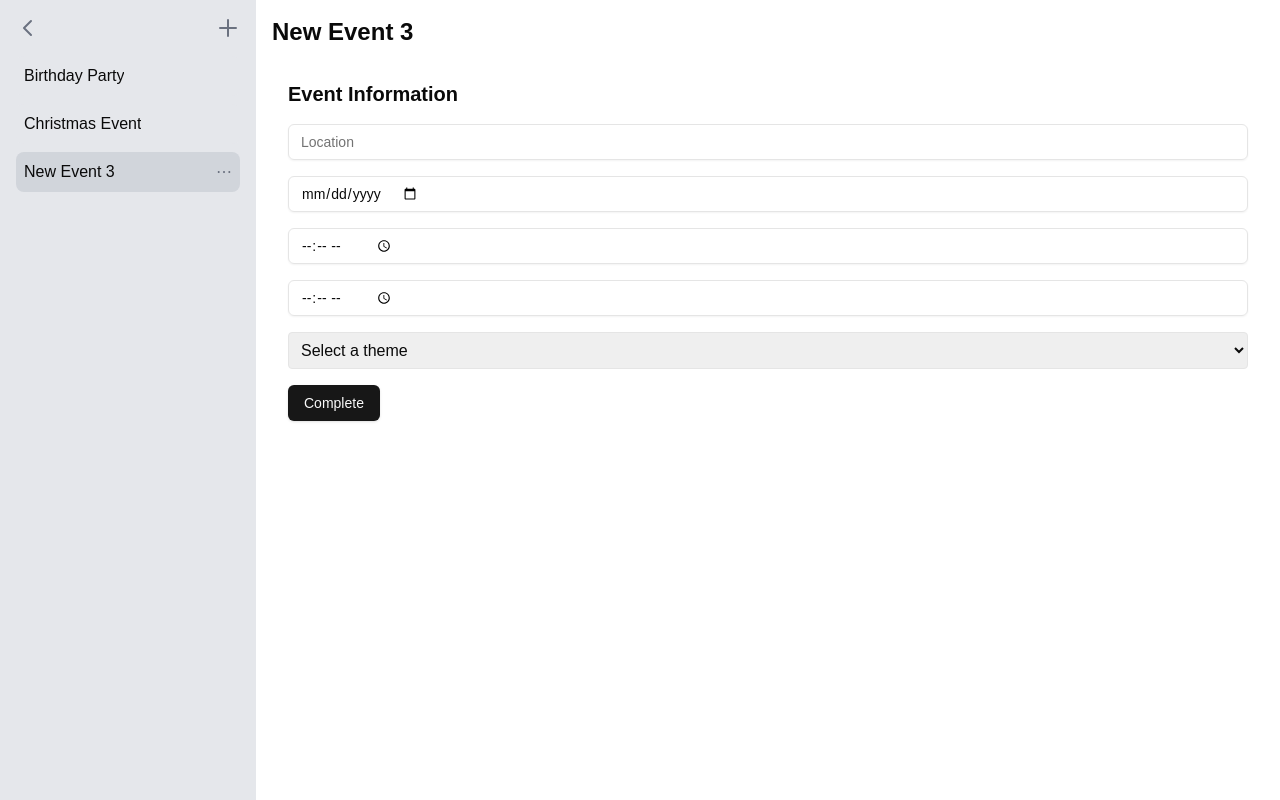
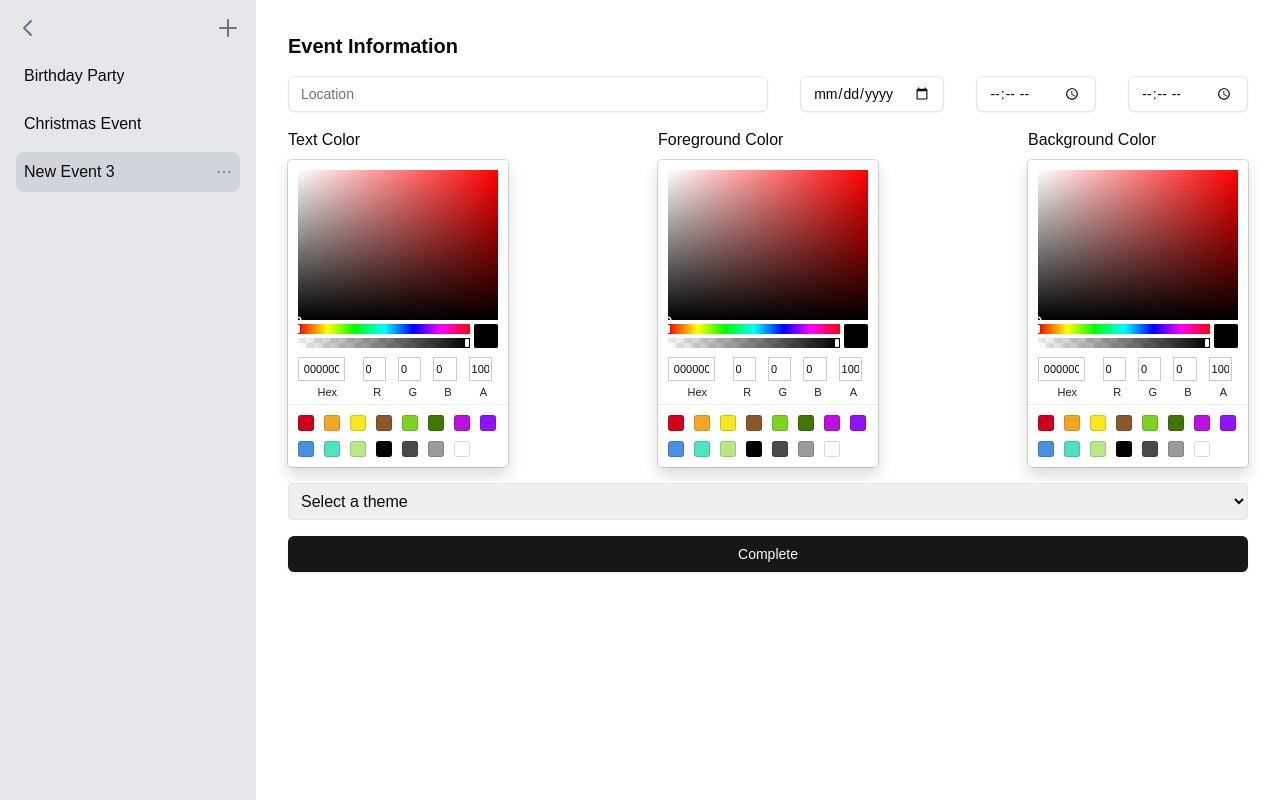
Before and after one commit to Simon-jmk/Wink-AI-Invite-Maker, a Next.js app: page / in a window 1280 px wide. Both pictures are taken after a click on the button 228 px from the left and 28 px from the top of the page. Built offline with nearby package versions, Linux system fonts and the light colour scheme.

Commit message:
Chat frontend + some more data for promt

```diff
--- a/package.json
+++ b/package.json
@@ -17,6 +17,7 @@
     "lucide-react": "^0.451.0",
     "next": "14.2.15",
     "react": "^18",
+    "react-color": "^2.19.3",
     "react-dom": "^18",
     "tailwind-merge": "^2.5.3",
     "tailwindcss-animate": "^1.0.7"
@@ -24,6 +25,7 @@
   "devDependencies": {
     "@types/node": "^20",
     "@types/react": "^18",
+    "@types/react-color": "^3.0.12",
     "@types/react-dom": "^18",
     "eslint": "^8",
     "eslint-config-next": "14.2.15",
--- a/src/components/EventForm.tsx
+++ b/src/components/EventForm.tsx
@@ -3,6 +3,7 @@
 import React, { useState, useEffect } from "react";
 import { Input } from "@/components/ui/input";
 import { Button } from "@/components/ui/button";
+import { SketchPicker } from "react-color";
 
 interface EventFormProps {
   eventData: {
@@ -10,6 +11,9 @@ interface EventFormProps {
     name: string;
     location: string;
     date: string;
+    textColor: string;
+    fgColor: string;
+    bgColor: string;
     startTime: string;
     endTime: string;
     theme: string;
@@ -18,6 +22,9 @@ interface EventFormProps {
     location: string;
     date: string;
     startTime: string;
+    textColor: string;
+    fgColor: string;
+    bgColor: string;
     endTime: string;
     theme: string;
   }) => void;
@@ -29,6 +36,9 @@ const EventForm: React.FC<EventFormProps> = ({ eventData, onComplete }) => {
     date: eventData.date,
     startTime: eventData.startTime, // Changed to startTime
     endTime: eventData.endTime,
+    textColor: eventData.textColor,
+    bgColor: eventData.bgColor,
+    fgColor: eventData.fgColor,
     theme: eventData.theme,
   });
 
@@ -38,12 +48,19 @@ const EventForm: React.FC<EventFormProps> = ({ eventData, onComplete }) => {
       date: eventData.date,
       startTime: eventData.startTime,
       endTime: eventData.endTime, // Reset endTime when eventData changes
+      textColor: eventData.textColor,
+      bgColor: eventData.bgColor,
+      fgColor: eventData.fgColor,
       theme: eventData.theme,
     });
   }, [eventData]);
 
   const handleNext = () => {
     onComplete(formData);
+  };
+
+  const handleColorChange = (color: { hex: string }, colorType: string) => {
+    setFormData({ ...formData, [colorType]: color.hex });
   };
 
   const handleChange = (
@@ -53,37 +70,64 @@ const EventForm: React.FC<EventFormProps> = ({ eventData, onComplete }) => {
   };
 
   return (
-    <div className="p-4">
+    <div className="p-4 flex flex-col">
       <h2 className="text-xl font-bold mb-4">Event Information</h2>
+
+      <div className="flex justify-between">
         <Input
           type="text"
           name="location"
           placeholder="Location"
           value={formData.location}
           onChange={handleChange}
-        className="mb-4"
+          className="mb-4 w-1/2"
         />
+
         <Input
           type="date"
           name="date"
           value={formData.date}
           onChange={handleChange}
-        className="mb-4"
+          className="mb-4 w-1/7"
         />
         <Input
           type="time"
           name="startTime"
           value={formData.startTime}
           onChange={handleChange}
-        className="mb-4"
+          className="mb-4  w-1/8"
         />
         <Input
           type="time"
           name="endTime"
           value={formData.endTime}
           onChange={handleChange}
-        className="mb-4"
+          className="mb-4  w-1/8"
         />
+      </div>
+      <div className="flex justify-between mb-4">
+        <div>
+          <label className="block mb-2">Text Color</label>
+          <SketchPicker
+            color={formData.textColor}
+            onChange={(color) => handleColorChange(color, "textColor")}
+          />
+        </div>
+        <div>
+          <label className="block mb-2">Foreground Color</label>
+          <SketchPicker
+            color={formData.fgColor}
+            onChange={(color) => handleColorChange(color, "fgColor")}
+          />
+        </div>
+        <div>
+          <label className="block mb-2">Background Color</label>
+          <SketchPicker
+            color={formData.bgColor}
+            onChange={(color) => handleColorChange(color, "bgColor")}
+          />
+        </div>
+      </div>
       <select
         name="theme"
         value={formData.theme}
--- a/src/components/EventName.tsx
+++ b/src/components/EventName.tsx
@@ -22,10 +22,9 @@ const EventName: React.FC<{ name: string; selectEvent: () => void; isSelected: b
   }, [name]);
 
   useEffect(() => {
-    // Only start the typing animation if the event is selected and disableAnimation is false
     if (isSelected && !disableAnimation) {
-      setDisplayedText(""); // Clear the text before starting the animation
-      let index = -1; // Start at 0
+      setDisplayedText("");
+      let index = -1;
 
       const interval = setInterval(() => {
         setDisplayedText((prev) => prev + (name[index] || ""));
@@ -33,12 +32,9 @@ const EventName: React.FC<{ name: string; selectEvent: () => void; isSelected: b
         if (index >= name.length) {
           clearInterval(interval);
         }
-      }, 60); // Adjust speed as needed
-
-      // Cleanup interval when the component unmounts or updates
+      }, 60);
       return () => clearInterval(interval);
     } else {
-      // If the event is not selected or animation is disabled, display the name as usual
       setDisplayedText(name);
     }
   }, [isSelected, name, disableAnimation]);
--- a/src/components/EventPreview.tsx
+++ b/src/components/EventPreview.tsx
@@ -1,14 +1,21 @@
 "use client";
 
 import React from "react";
-import { Button } from "@/components/ui/button";
 
 interface EventPreviewProps {
-  data: { location: string; date: string; startTime: string; endTime: string; theme: string };
-  startChat: () => void;
+  data: {
+    location: string;
+    date: string;
+    startTime: string;
+    endTime: string;
+    textColor: string;
+    fgColor: string;
+    bgColor: string;
+    theme: string;
+  };
 }
 
-const EventPreview: React.FC<EventPreviewProps> = ({ data, startChat }) => {
+const EventPreview: React.FC<EventPreviewProps> = ({ data }) => {
   return (
     <div className="p-4">
       <h2 className="text-xl font-bold mb-4">Event Preview</h2>
@@ -22,14 +29,20 @@ const EventPreview: React.FC<EventPreviewProps> = ({ data, startChat }) => {
         <strong> Start:</strong> {data.startTime}
       </p>
       <p>
+        <strong>Text Color:</strong> {data.textColor}
+      </p>
+      <p>
+        <strong>Background Color:</strong> {data.bgColor}
+      </p>
+      <p>
+        <strong>Foreground Color:</strong> {data.fgColor}
+      </p>
+      <p>
         <strong>Ends:</strong> {data.endTime}
       </p>
       <p>
         <strong>Theme:</strong> {data.theme}
       </p>
-      <Button onClick={startChat} className="mt-4">
-        Refine Details
-      </Button>
     </div>
   );
 };
--- a/src/components/MainLayout.tsx
+++ b/src/components/MainLayout.tsx
@@ -13,6 +13,9 @@ interface EventData {
   date: string;
   startTime: string;
   endTime: string;
+  textColor: string;
+  bgColor: string;
+  fgColor: string;
   theme: string;
 }
 
@@ -25,6 +28,9 @@ const MainLayout: React.FC = () => {
       date: "",
       startTime: "",
       endTime: "",
+      textColor: "",
+      bgColor: "",
+      fgColor: "",
       theme: "",
     },
     {
@@ -34,6 +40,9 @@ const MainLayout: React.FC = () => {
       date: "",
       startTime: "",
       endTime: "",
+      textColor: "",
+      bgColor: "",
+      fgColor: "",
       theme: "",
     },
   ]);
@@ -56,6 +65,9 @@ const MainLayout: React.FC = () => {
       date: "",
       startTime: "",
       endTime: "",
+      textColor: "",
+      bgColor: "",
+      fgColor: "",
       theme: "",
     };
     setEvents((prevEvents) => [...prevEvents, newEvent]);
@@ -111,9 +123,7 @@ const MainLayout: React.FC = () => {
       <div className="flex-1 bg-white p-4 overflow-y-auto">
         {selectedEvent && selectedEventData && (
           <>
-            <h2 className="text-2xl font-bold mb-4">
-              {selectedEventData.name}
-            </h2>
+
             {!formCompleted && (
               <EventForm
                 eventData={selectedEventData}
@@ -123,7 +133,6 @@ const MainLayout: React.FC = () => {
             {formCompleted && (
               <EventPreview
                 data={selectedEventData}
-                startChat={() => setChatVisible(true)}
               />
             )}
           </>
@@ -131,7 +140,7 @@ const MainLayout: React.FC = () => {
       </div>
       {/* Right Chat Sidebar */}
       {chatVisible && selectedEventData && (
-        <div className="w-80 bg-gray-100 border-l border-gray-300 p-4 h-full fixed right-0 top-0 shadow-lg">
+        <div className="w-16 bg-transparent h-full">
           <ChatInterface
             initialData={selectedEventData}
             closeChat={handleCloseChat}
```
Also changed, not shown: src/components/ChatInterface.tsx (+62 -13 lines), 1 other file (tests, documents, lock files or other folders). Lines whose indentation alone changed are shown as unchanged.
